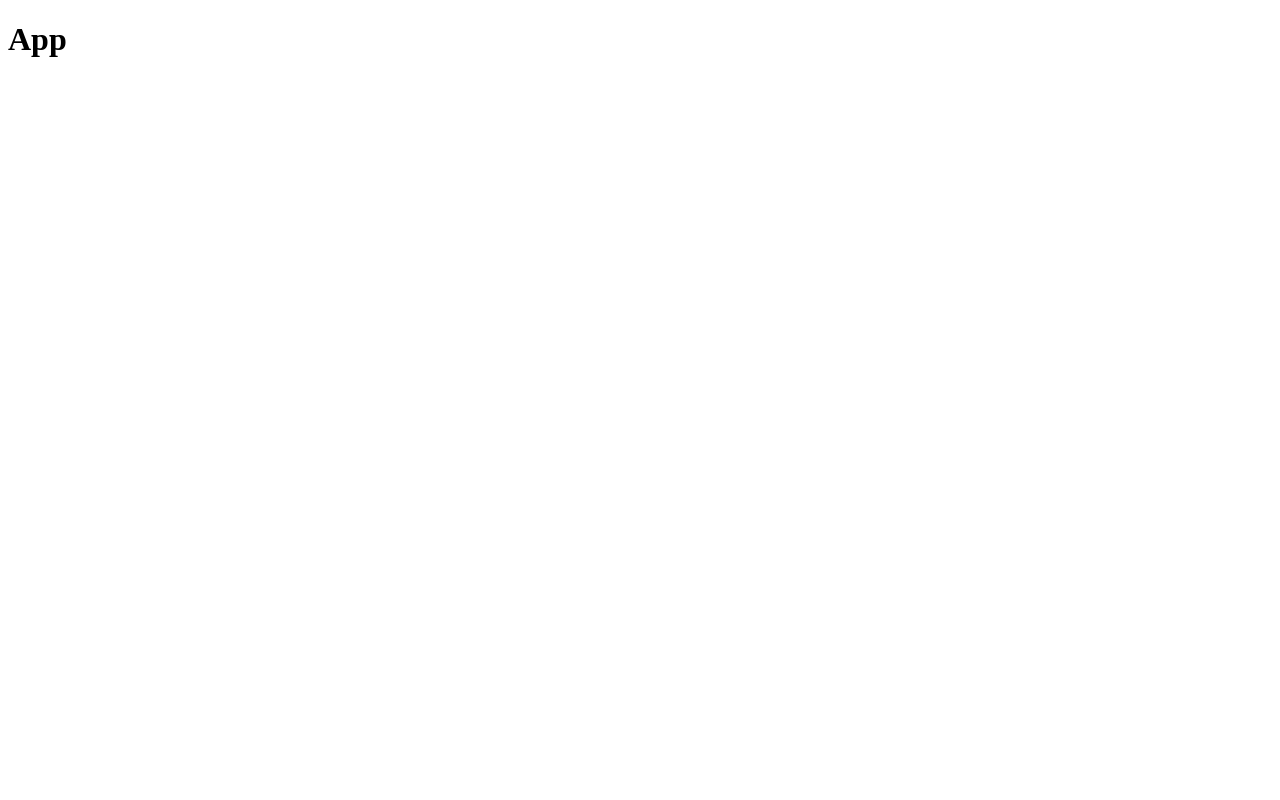
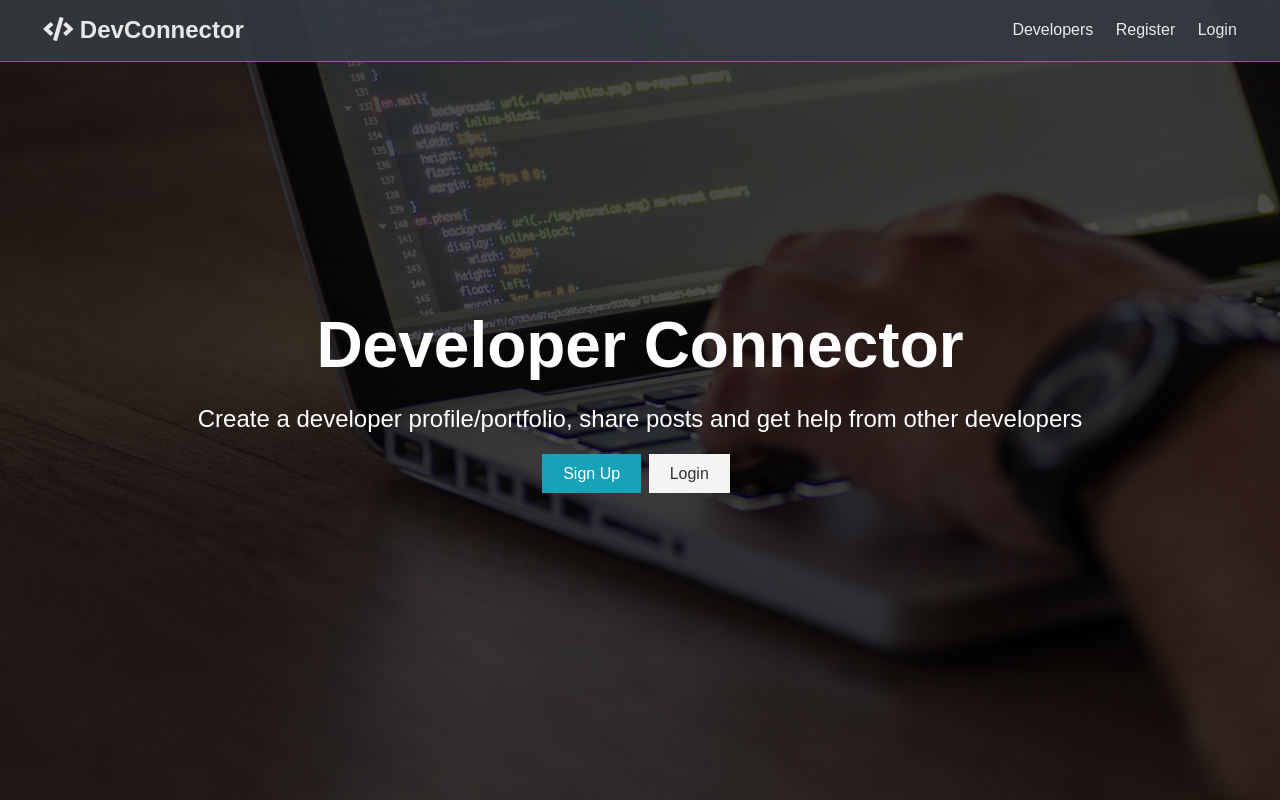
Before and after one commit to TerryLun/BCITConnector, a React (Create React App) app in the folder client/: page / in a window 1280 px wide. Built offline with nearby package versions, Linux system fonts and the light colour scheme.

Commit message:
initial components

```diff
--- a/client/public/index.html
+++ b/client/public/index.html
@@ -10,34 +10,17 @@
          content="Web site created using create-react-app"
       />
       <link rel="apple-touch-icon" href="%PUBLIC_URL%/logo192.png" />
-    <!--
-      manifest.json provides metadata used when your web app is installed on a
-      user's mobile device or desktop. See https://developers.google.com/web/fundamentals/web-app-manifest/
-    -->
+      <link
+         rel="stylesheet"
+         href="https://use.fontawesome.com/releases/v5.13.0/css/all.css"
+         integrity="sha384-Bfad6CLCknfcloXFOyFnlgtENryhrpZCe29RTifKEixXQZ38WheV+i/6YWSzkz3V"
+         crossorigin="anonymous"
+      />
       <link rel="manifest" href="%PUBLIC_URL%/manifest.json" />
-    <!--
-      Notice the use of %PUBLIC_URL% in the tags above.
-      It will be replaced with the URL of the `public` folder during the build.
-      Only files inside the `public` folder can be referenced from the HTML.
-
-      Unlike "/favicon.ico" or "favicon.ico", "%PUBLIC_URL%/favicon.ico" will
-      work correctly both with client-side routing and a non-root public URL.
-      Learn how to configure a non-root public URL by running `npm run build`.
-    -->
-    <title>React App</title>
+      <title>Welcome!</title>
    </head>
    <body>
       <noscript>You need to enable JavaScript to run this app.</noscript>
       <div id="root"></div>
-    <!--
-      This HTML file is a template.
-      If you open it directly in the browser, you will see an empty page.
-
-      You can add webfonts, meta tags, or analytics to this file.
-      The build step will place the bundled scripts into the <body> tag.
-
-      To begin the development, run `npm start` or `yarn start`.
-      To create a production bundle, use `npm run build` or `yarn build`.
-    -->
    </body>
 </html>
--- a/client/src/App.css
+++ b/client/src/App.css
@@ -1,38 +1,577 @@
-.App {
+/* Global Styles */
+:root {
+   --primary-color: #17a2b8;
+   --dark-color: #343a40;
+   --light-color: #f4f4f4;
+   --danger-color: #dc3545;
+   --success-color: #28a745;
+}
+
+* {
+   box-sizing: border-box;
+   margin: 0;
+   padding: 0;
+}
+
+body {
+   font-family: 'Raleway', sans-serif;
+   font-size: 1rem;
+   line-height: 1.6;
+   background-color: #fff;
+   color: #333;
+}
+
+a {
+   color: var(--primary-color);
+   text-decoration: none;
+}
+
+ul {
+   list-style: none;
+}
+
+img {
+   width: 100%;
+}
+
+/* Utilities */
+.container {
+   max-width: 1100px;
+   margin: auto;
+   overflow: hidden;
+   padding: 0 2rem;
+   margin-top: 6rem;
+   margin-bottom: 3rem;
+}
+
+/* Text Styles*/
+.x-large {
+   font-size: 4rem;
+   line-height: 1.2;
+   margin-bottom: 1rem;
+}
+
+.large {
+   font-size: 3rem;
+   line-height: 1.2;
+   margin-bottom: 1rem;
+}
+
+.lead {
+   font-size: 1.5rem;
+   margin-bottom: 1rem;
+}
+
+.text-center {
    text-align: center;
 }
 
-.App-logo {
-  height: 40vmin;
-  pointer-events: none;
+.text-primary {
+   color: var(--primary-color);
 }
 
-@media (prefers-reduced-motion: no-preference) {
-  .App-logo {
-    animation: App-logo-spin infinite 20s linear;
-  }
+.text-dark {
+   color: var(--dark-color);
 }
 
-.App-header {
-  background-color: #282c34;
-  min-height: 100vh;
+/* Padding */
+.p {
+   padding: 0.5rem;
+}
+.p-1 {
+   padding: 1rem;
+}
+.p-2 {
+   padding: 2rem;
+}
+.p-3 {
+   padding: 3rem;
+}
+.py {
+   padding: 0.5rem 0;
+}
+.py-1 {
+   padding: 1rem 0;
+}
+.py-2 {
+   padding: 2rem 0;
+}
+.py-3 {
+   padding: 3rem 0;
+}
+
+/* Margin */
+.m {
+   margin: 0.5rem;
+}
+.m-1 {
+   margin: 1rem;
+}
+.m-2 {
+   margin: 2rem;
+}
+.m-3 {
+   margin: 3rem;
+}
+.my {
+   margin: 0.5rem 0;
+}
+.my-1 {
+   margin: 1rem 0;
+}
+.my-2 {
+   margin: 2rem 0;
+}
+.my-3 {
+   margin: 3rem 0;
+}
+
+.btn {
+   display: inline-block;
+   background: var(--light-color);
+   color: #333;
+   padding: 0.4rem 1.3rem;
+   font-size: 1rem;
+   border: none;
+   cursor: pointer;
+   margin-right: 0.5rem;
+   transition: opacity 0.2s ease-in;
+   outline: none;
+}
+
+.badge {
+   font-size: 0.8rem;
+   padding: 0.1rem;
+   text-align: center;
+   margin: 0.3rem;
+   background: var(--light-color);
+   color: #333;
+}
+
+.alert {
+   padding: 0.8rem;
+   margin: 1rem 0;
+   opacity: 0.9;
+   background: var(--light-color);
+   color: #333;
+}
+
+.btn-primary,
+.bg-primary,
+.badge-primary,
+.alert-primary {
+   background: var(--primary-color);
+   color: #fff;
+}
+
+.btn-light,
+.bg-light,
+.badge-light,
+.alert-light {
+   background: var(--light-color);
+   color: #333;
+}
+
+.btn-dark,
+.bg-dark,
+.badge-dark,
+.alert-dark {
+   background: var(--dark-color);
+   color: #fff;
+}
+
+.btn-danger,
+.bg-danger,
+.badge-danger,
+.alert-danger {
+   background: var(--danger-color);
+   color: #fff;
+}
+
+.btn-success,
+.bg-success,
+.badge-success,
+.alert-success {
+   background: var(--success-color);
+   color: #fff;
+}
+
+.btn-white,
+.bg-white,
+.badge-white,
+.alert-white {
+   background: #fff;
+   color: #333;
+   border: #ccc solid 1px;
+}
+
+.btn:hover {
+   opacity: 0.8;
+}
+
+.bg-light,
+.badge-light {
+   border: #ccc solid 1px;
+}
+
+.round-img {
+   border-radius: 50%;
+}
+
+.line {
+   height: 1px;
+   background: #ccc;
+   margin: 1.5rem 0;
+}
+
+/* Overlay */
+.dark-overlay {
+   background-color: rgba(0, 0, 0, 0.7);
+   position: absolute;
+   top: 0;
+   left: 0;
+   width: 100%;
+   height: 100%;
+}
+
+/* Forms */
+.form .form-group {
+   margin: 1.2rem 0;
+}
+
+.form .form-text {
+   display: block;
+   margin-top: 0.3rem;
+   color: #888;
+}
+
+.form input[type='text'],
+.form input[type='email'],
+.form input[type='password'],
+.form input[type='date'],
+.form select,
+.form textarea {
+   display: block;
+   width: 100%;
+   padding: 0.4rem;
+   font-size: 1.2rem;
+   border: 1px solid #ccc;
+}
+
+.form input[type='submit'],
+button {
+   font: inherit;
+}
+
+.form .social-input {
+   display: flex;
+}
+
+.form .social-input i {
+   padding: 0.5rem;
+   width: 4rem;
+}
+
+.form .social-input i.fa-twitter {
+   color: #38a1f3;
+}
+.form .social-input i.fa-facebook {
+   color: #3b5998;
+}
+.form .social-input i.fa-instagram {
+   color: #3f729b;
+}
+.form .social-input i.fa-youtube {
+   color: #c4302b;
+}
+.form .social-input i.fa-linkedin {
+   color: #0077b5;
+}
+
+.table th,
+.table td {
+   padding: 1rem;
+   text-align: left;
+}
+
+.table th {
+   background: var(--light-color);
+}
+
+/* Navbar */
+.navbar {
+   display: flex;
+   justify-content: space-between;
+   align-items: center;
+   padding: 0.7rem 2rem;
+   position: fixed;
+   z-index: 1;
+   width: 100%;
+   top: 0;
+   border-bottom: solid 1px var(--primary-color);
+   opacity: 0.9;
+}
+
+.navbar ul {
+   display: flex;
+}
+
+.navbar a {
+   color: #fff;
+   padding: 0.45rem;
+   margin: 0 0.25rem;
+}
+
+.navbar a:hover {
+   color: var(--primary-color);
+}
+
+.navbar .welcome span {
+   margin-right: 0.6rem;
+}
+
+/* Landing Page */
+.landing {
+   position: relative;
+   background: url('./img/showcase.jpg') no-repeat center center/cover;
+   height: 100vh;
+}
+
+.landing-inner {
+   color: #fff;
+   height: 100%;
+   width: 80%;
+   margin: auto;
    display: flex;
    flex-direction: column;
    align-items: center;
    justify-content: center;
-  font-size: calc(10px + 2vmin);
-  color: white;
+   text-align: center;
 }
 
-.App-link {
-  color: #61dafb;
+/* Profiles Page */
+.profile {
+   display: grid;
+   grid-template-columns: 2fr 4fr 2fr;
+   align-items: center;
+   grid-gap: 2rem;
+   padding: 1rem;
+   line-height: 1.8;
+   margin-bottom: 1rem;
 }
 
-@keyframes App-logo-spin {
-  from {
-    transform: rotate(0deg);
+/* Profile Page */
+.profile-grid {
+   display: grid;
+   grid-template-areas:
+      'top top'
+      'about about'
+      'exp edu'
+      'github github';
+   grid-gap: 1rem;
 }
-  to {
-    transform: rotate(360deg);
+
+.profile-top {
+   grid-area: top;
+   display: flex;
+   flex-direction: column;
+   align-items: center;
+   justify-content: center;
+   text-align: center;
+}
+
+.profile-top img {
+   width: 250px;
+}
+
+.profile-top .icons a {
+   color: #fff;
+   margin: 0 0.3rem;
+}
+
+.profile-top .icons a:hover {
+   color: var(--dark-color);
+}
+
+.profile-about {
+   grid-area: about;
+   text-align: center;
+}
+
+.profile-about .skills {
+   display: flex;
+   align-items: center;
+   justify-content: center;
+   text-align: center;
+}
+
+.profile-exp {
+   grid-area: exp;
+}
+
+.profile-edu {
+   grid-area: edu;
+}
+
+.profile-exp h2,
+.profile-edu h2 {
+   margin-bottom: 1rem;
+}
+
+.profile-exp > div,
+.profile-edu > div {
+   margin-bottom: 1rem;
+   padding-bottom: 1rem;
+   border-bottom: #ccc 1px dotted;
+}
+
+.profile-exp > div:last-child,
+.profile-edu > div:last-child {
+   border: 0;
+}
+
+.profile-exp p,
+.profile-edu p {
+   margin: 0.5rem 0;
+}
+
+.profile-github {
+   grid-area: github;
+}
+
+.profile-github .repo {
+   display: flex;
+}
+
+.profile-github .repo > div:first-child {
+   flex: 7;
+   flex-basis: 70%;
+}
+
+.profile-github > div:last-child {
+   flex: 3;
+   flex-basis: 20%;
+}
+
+/* Posts Page */
+.post-form .post-form-header {
+   background: var(--primary-color);
+   padding: 0.5rem;
+}
+
+.post {
+   display: grid;
+   grid-template-columns: 1fr 4fr;
+   grid-gap: 2rem;
+   align-items: center;
+}
+
+.post > div:first-child {
+   text-align: center;
+}
+
+.post img {
+   width: 100px;
+}
+
+.post .comment-count {
+   background: var(--light-color);
+   color: var(--primary-color);
+   padding: 0.1rem 0.2rem;
+   border-radius: 5px;
+   font-size: 0.8rem;
+}
+
+.post .post-date {
+   color: #aaa;
+   font-size: 0.8rem;
+   margin-bottom: 0.5rem;
+}
+
+/* Mobile Styles */
+@media (max-width: 700px) {
+   .container {
+      margin-top: 8rem;
+   }
+
+   .hide-sm {
+      display: none;
+   }
+
+   /* Text Styles */
+   .x-large {
+      font-size: 3rem;
+   }
+
+   .large {
+      font-size: 2rem;
+   }
+
+   .lead {
+      font-size: 1rem;
+   }
+
+   /* Navbar */
+   .navbar {
+      display: block;
+      text-align: center;
+   }
+
+   .navbar ul {
+      text-align: center;
+      justify-content: center;
+   }
+
+   .navbar h1 {
+      margin-bottom: 1rem;
+   }
+
+   .navbar .welcome {
+      display: none;
+   }
+
+   /* Profiles Page */
+   .profile {
+      grid-template-columns: 1fr;
+      text-align: center;
+   }
+
+   .profile ul {
+      display: none;
+   }
+
+   /* Profile Page */
+
+   .profile-top img,
+   .profile img {
+      width: 200px;
+      margin: auto;
+   }
+
+   .profile-grid {
+      grid-template-areas:
+         'top'
+         'about'
+         'exp'
+         'edu'
+         'github';
+   }
+
+   .profile-about .skills {
+      flex-direction: column;
+   }
+
+   .dash-buttons a {
+      display: block;
+      width: 100%;
+      margin-bottom: 0.2rem;
+   }
+
+   .post {
+      grid-template-columns: 1fr;
+   }
+   .post a,
+   .post button {
+      padding: 0.3rem 0.4rem;
    }
 }
--- a/client/src/App.js
+++ b/client/src/App.js
@@ -1,9 +1,12 @@
 import React, { Fragment } from 'react';
+import Navbar from './components/layout/Navbar';
+import Landing from './components/layout/Landing';
 import './App.css';
 
 const App = () => (
    <Fragment>
-      <h1>App</h1>
+      <Navbar />
+      <Landing />
    </Fragment>
 );
 
--- /dev/null
+++ b/client/src/components/layout/Landing.js
@@ -0,0 +1,27 @@
+import React from 'react';
+
+const Landing = () => {
+   return (
+      <section className='landing'>
+         <div className='dark-overlay'>
+            <div className='landing-inner'>
+               <h1 className='x-large'>Developer Connector</h1>
+               <p className='lead'>
+                  Create a developer profile/portfolio, share posts and get help
+                  from other developers
+               </p>
+               <div className='buttons'>
+                  <a href='register.html' className='btn btn-primary'>
+                     Sign Up
+                  </a>
+                  <a href='login.html' className='btn btn-light'>
+                     Login
+                  </a>
+               </div>
+            </div>
+         </div>
+      </section>
+   );
+};
+
+export default Landing;
--- /dev/null
+++ b/client/src/components/layout/Navbar.js
@@ -0,0 +1,26 @@
+import React from 'react';
+
+const Navbar = () => {
+   return (
+      <nav className='navbar bg-dark'>
+         <h1>
+            <a href='index.html'>
+               <i className='fas fa-code'></i> DevConnector
+            </a>
+         </h1>
+         <ul>
+            <li>
+               <a href='profiles.html'>Developers</a>
+            </li>
+            <li>
+               <a href='register.html'>Register</a>
+            </li>
+            <li>
+               <a href='login.html'>Login</a>
+            </li>
+         </ul>
+      </nav>
+   );
+};
+
+export default Navbar;
```
Also changed, not shown: client/src/img/icon.png (added), client/src/img/showcase.jpg (added). Lines whose indentation alone changed are shown as unchanged.
